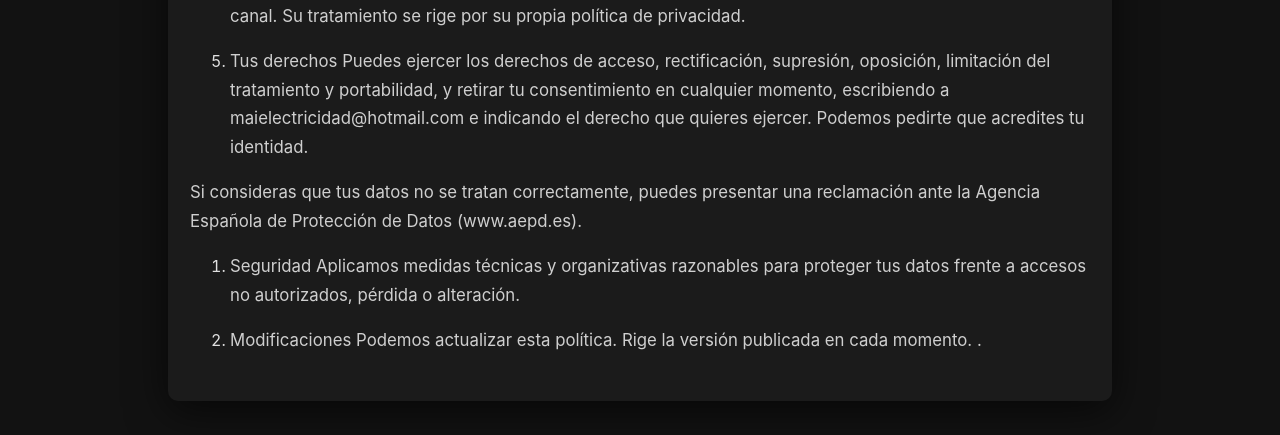
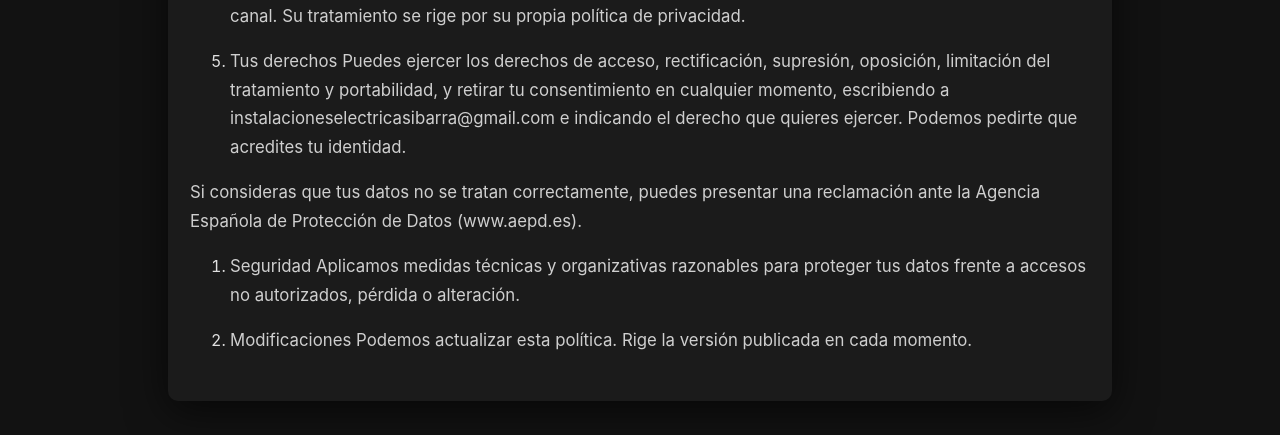
Before and after one commit to instalaciones-electricas-ibarra/Instalaciones-Electricas-Ibarra, a Jekyll site: the page built from privacidad.md, in a window 1280 px wide. Shown: the part 1012-1447 px from the top of the page. Built offline with Jekyll 4.4.1, drawn with Linux system fonts in a browser that asks for light colours; our own code applies the rules of GitHub Pages for plain Markdown files.

Commit message:
Update privacidad.md

```diff
--- a/privacidad.md
+++ b/privacidad.md
@@ -33,7 +33,7 @@ No cedemos tus datos a terceros salvo obligación legal. Para prestar el servici
 	•	WhatsApp (Meta), si decides contactar por ese canal. Su tratamiento se rige por su propia política de privacidad.
 
 7. Tus derechos
-Puedes ejercer los derechos de acceso, rectificación, supresión, oposición, limitación del tratamiento y portabilidad, y retirar tu consentimiento en cualquier momento, escribiendo a maielectricidad@hotmail.com e indicando el derecho que quieres ejercer. Podemos pedirte que acredites tu identidad.
+Puedes ejercer los derechos de acceso, rectificación, supresión, oposición, limitación del tratamiento y portabilidad, y retirar tu consentimiento en cualquier momento, escribiendo a instalacioneselectricasibarra@gmail.com e indicando el derecho que quieres ejercer. Podemos pedirte que acredites tu identidad.
 
 Si consideras que tus datos no se tratan correctamente, puedes presentar una reclamación ante la Agencia Española de Protección de Datos (www.aepd.es).
 
@@ -42,4 +42,3 @@ Aplicamos medidas técnicas y organizativas razonables para proteger tus datos f
 
 9. Modificaciones
 Podemos actualizar esta política. Rige la versión publicada en cada momento.
-.
```
